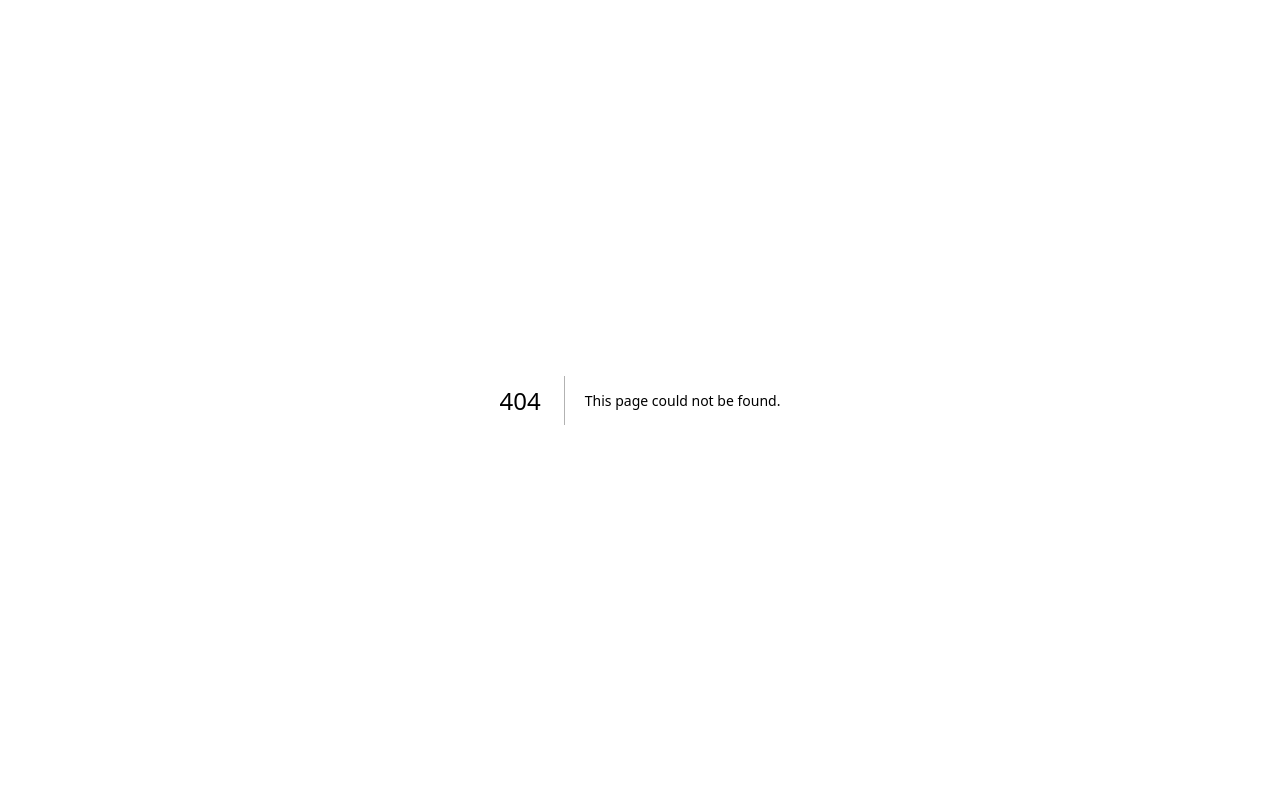
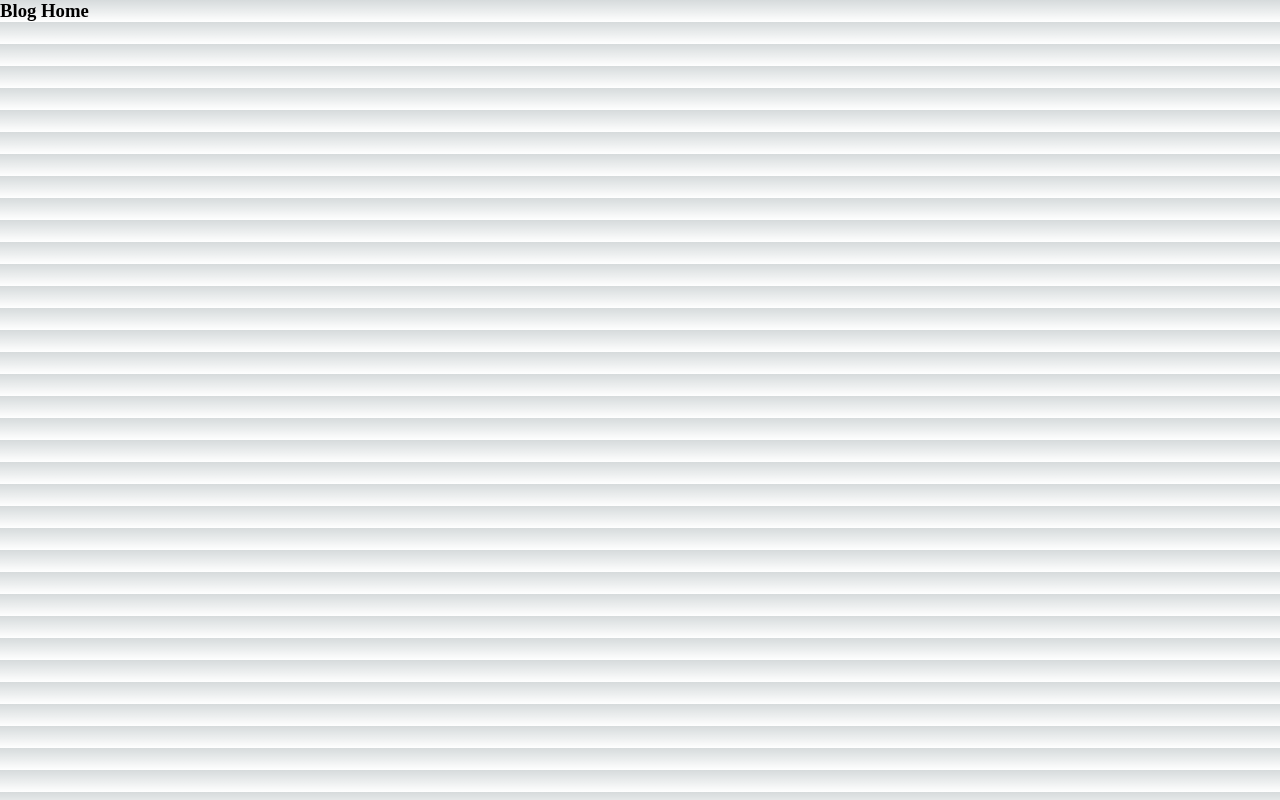
Before and after one commit to majharul-web/learn-next, a Next.js app: page /blog in a window 1280 px wide. Before the commit this address had no page. Built offline with nearby package versions, Linux system fonts and the light colour scheme.

Commit message:
learn nested routing

```diff
--- /dev/null
+++ b/src/pages/blog/index.js
@@ -0,0 +1,9 @@
+const Blog = () => {
+  return (
+    <div>
+      <h3>Blog Home </h3>
+    </div>
+  );
+};
+
+export default Blog;
```
Also changed, not shown: src/pages/blog/first.js (added, +9 -0 lines).
